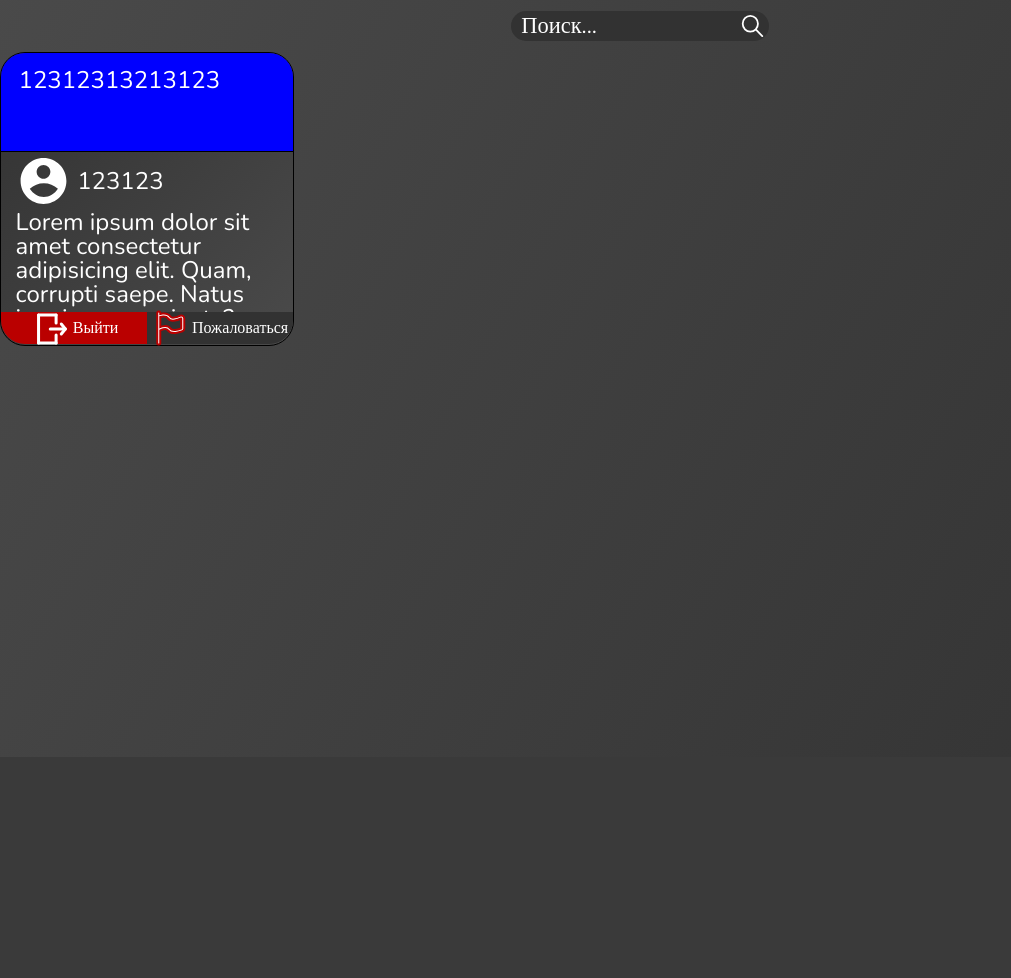
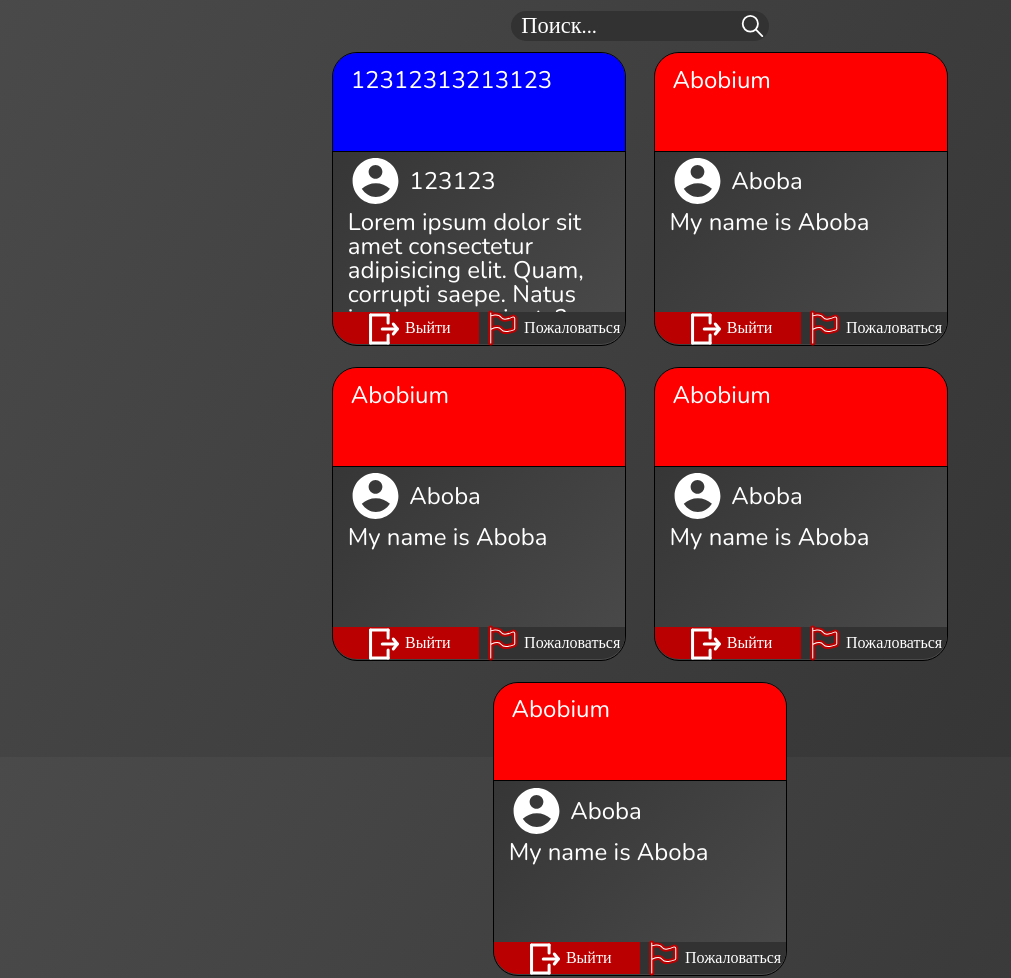
Before and after one commit to artemijMoskowsky/StudyFactory, a Python web app: template core_app/templates/index.html in a window 1280 px wide. Shown: the part 43-1021 px from the top of the page, without its empty margins (0-1011 px from the left). Before the commit the page ends 507 px from the top, so only its background shows below. Run offline with Jinja, Linux system fonts and the light colour scheme; the template is opened without the code that fills it, so the values that code supplies are empty.

Commit message:
added a function to generate courses

```diff
--- a/core_app/static/css/index.css
+++ b/core_app/static/css/index.css
@@ -71,6 +71,12 @@
 #course-container {
     width: 100%;
     height: 93%;
+    box-sizing: border-box;
+    justify-content: center;
+    display: flex;
+    padding: 0% 13.5%;
+    flex-wrap: wrap;
+    gap: 3%;
 }
 
 .course {
--- /dev/null
+++ b/core_app/static/js/index.js
@@ -0,0 +1,59 @@
+let courseContainer = document.querySelector("#course-container");
+
+function appendCourse() {
+    let course = document.createElement("div");
+    course.classList.add("course");
+    courseContainer.appendChild(course);
+
+    let courseName = document.createElement("div");
+    courseName.classList.add("course-name");
+    // Вставка
+    courseName.style.backgroundColor = "red";
+    courseName.textContent = "Abobium";
+    // Вставка
+    course.appendChild(courseName);
+
+    let courseAccount = document.createElement("div");
+    courseAccount.classList.add("course-account");
+    let accountImg = document.createElement("img");
+    accountImg.src = "/static_base/img/Account.svg";
+    let accountName = document.createElement("span");
+    accountName.classList.add("course-creator");
+    // Вставка
+    accountName.textContent = "Aboba";
+    // Вставка
+    courseAccount.appendChild(accountImg);
+    courseAccount.appendChild(accountName);
+    course.appendChild(courseAccount);
+
+    let courseDescription = document.createElement("div");
+    courseDescription.classList.add("course-description");
+    // Вставка
+    courseDescription.textContent = "My name is Aboba"
+    // Вставка
+    course.appendChild(courseDescription);
+
+    let courseButtons = document.createElement("div");
+    courseButtons.classList.add("course-buttons");
+
+    let quitButton = document.createElement("button");
+    quitButton.classList.add("quit-course-button");
+    let quitImg = document.createElement("img");
+    quitImg.src = "/core_static/img/Quit.svg";
+    quitButton.append(quitImg, "Выйти");
+
+    let reportButton = document.createElement("button");
+    reportButton.classList.add("report-course-button");
+    let reportImg = document.createElement("img");
+    reportImg.src = "/core_static/img/Report.svg";
+    reportButton.append(reportImg, "Пожаловаться");
+
+    courseButtons.appendChild(quitButton);
+    courseButtons.appendChild(reportButton);
+    course.appendChild(courseButtons);
+}
+
+appendCourse();
+appendCourse();
+appendCourse();
+appendCourse();
--- a/core_app/templates/index.html
+++ b/core_app/templates/index.html
@@ -1,7 +1,8 @@
 {% extends "base.html" %}
 
 {% block data %}
-<link rel="stylesheet" href="{{ url_for('core.static', filename='css/index.css') }}">
+    <link rel="stylesheet" href="{{ url_for('core.static', filename='css/index.css') }}">
+    <script defer src="{{ url_for('core.static', filename='js/index.js') }}"></script>
 {% endblock %}
 
 {% block title %}
```
